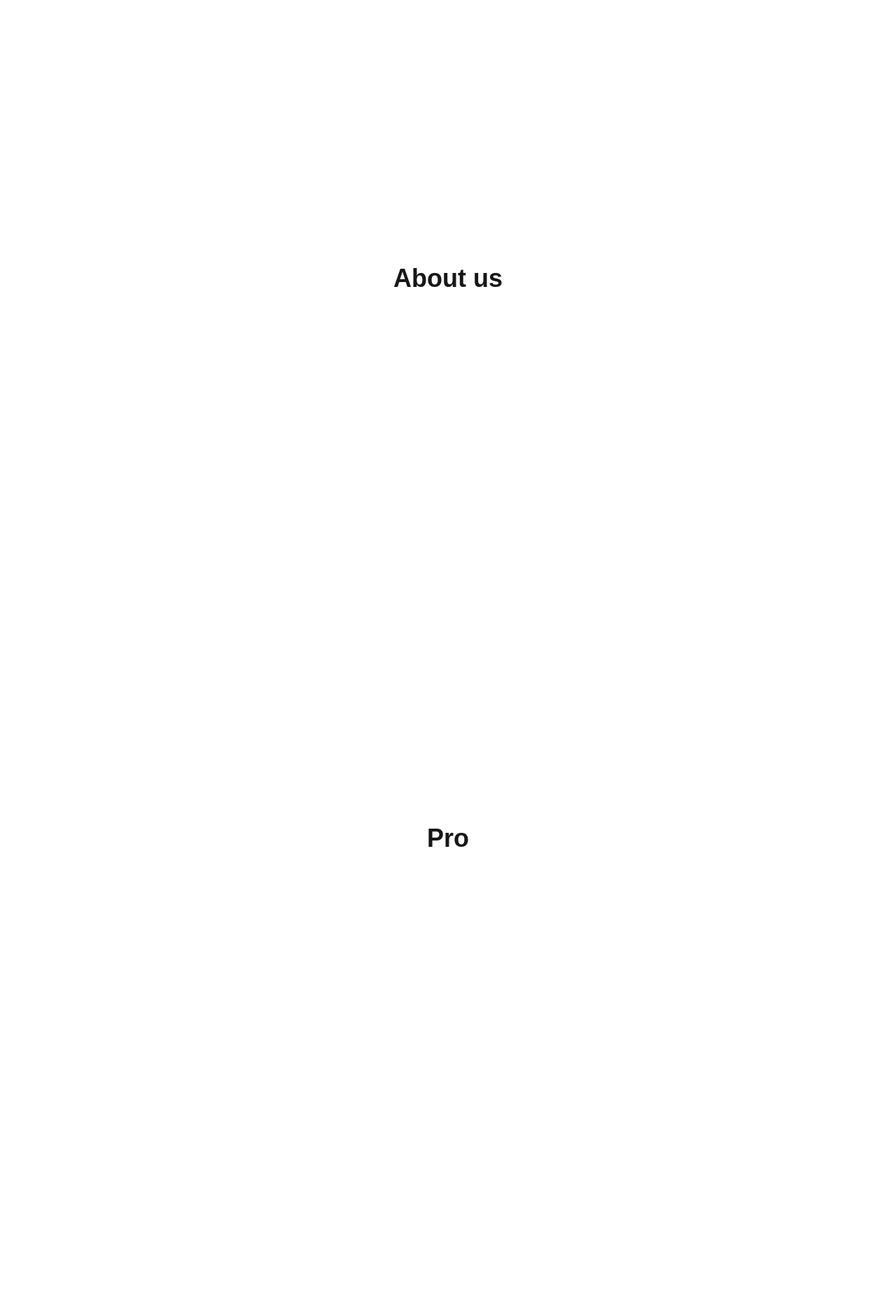
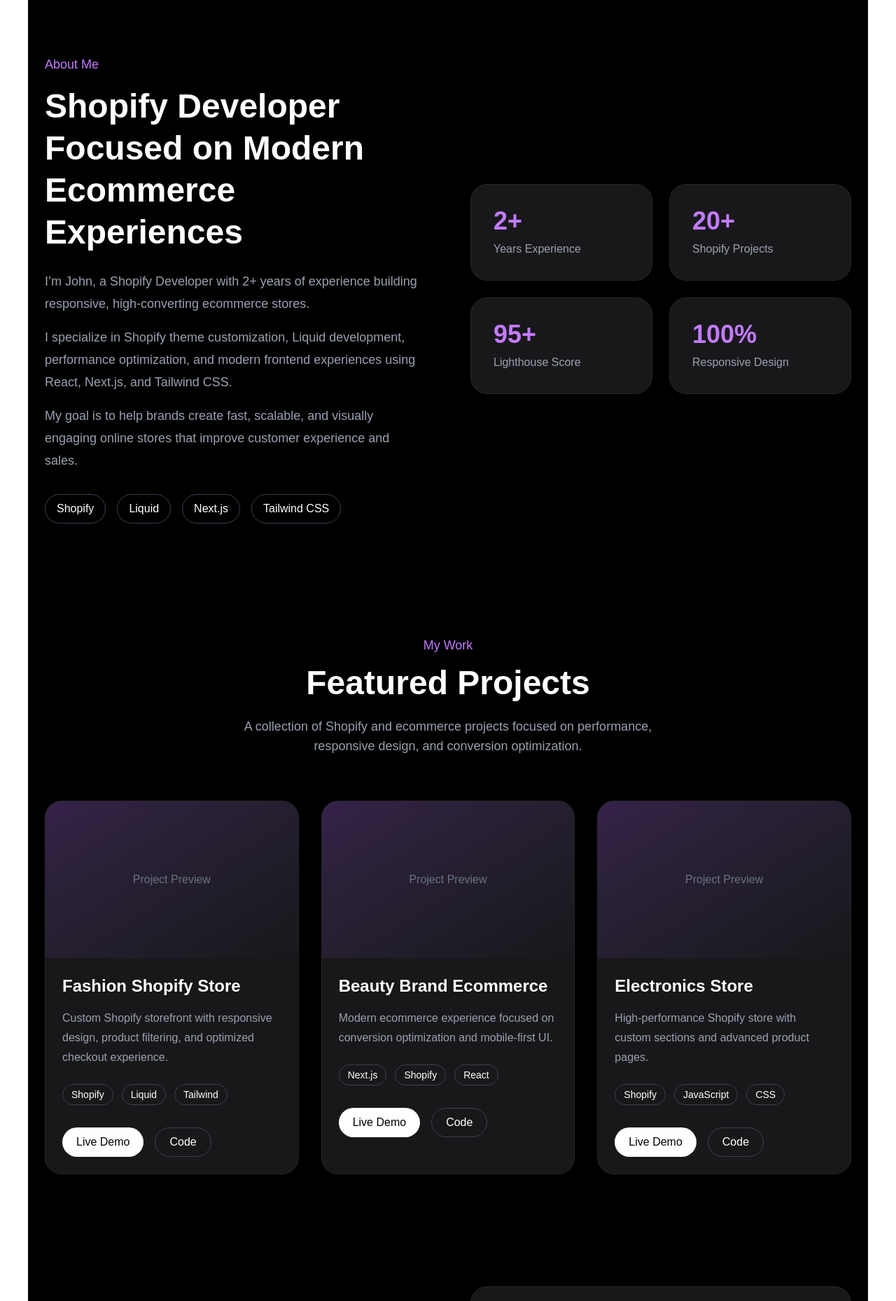
Before and after one commit to johng7831/My-Portfolio, a Next.js app: page / in a window 1280 px wide. Shown: the part 882-2741 px from the top of the page at 70% size. Built offline with nearby package versions, Linux system fonts and the light colour scheme.

Commit message:
Update portfolio pages

```diff
--- a/app/Hero/page.tsx
+++ b/app/Hero/page.tsx
@@ -1,9 +1,26 @@
 export default function Hero() {
   return (
-    <main className="flex min-h-screen items-center justify-center">
-      <h1 className="text-4xl font-bold">
-        Hi, I’m Your Name 👋
-      </h1>
-    </main>
+    <section className="min-h-screen flex items-center justify-center bg-black text-white px-6">
+      <div className="max-w-4xl text-center">
+
+        <p className="text-purple-400 text-lg mb-4">
+          Shopify Developer • 2+ Years Experience
+        </p>
+
+        <h1 className="text-5xl md:text-7xl font-bold leading-tight">
+          Hi, I’m John
+        </h1>
+
+        <h2 className="text-3xl md:text-5xl font-semibold mt-4">
+          I Build Modern Shopify Stores
+        </h2>
+
+        <p className="text-gray-400 text-lg mt-6 max-w-2xl mx-auto">
+          Shopify Developer specializing in custom themes,
+          ecommerce UI/UX, performance optimization, and
+          conversion-focused storefronts.
+        </p>
+      </div>
+    </section>
   );
 }
--- a/app/about/page.tsx
+++ b/app/about/page.tsx
@@ -1,9 +1,98 @@
 export default function About() {
   return (
-    <main className="flex min-h-screen items-center justify-center">
-      <h1 className="text-4xl font-bold">
-        About us
-      </h1>
-    </main>
+    <section className="min-h-screen bg-black text-white px-6 py-20 flex items-center">
+      <div className="max-w-6xl mx-auto grid md:grid-cols-2 gap-16 items-center">
+
+        {/* Left Side */}
+        <div>
+          <p className="text-purple-400 text-lg mb-4">
+            About Me
+          </p>
+
+          <h2 className="text-4xl md:text-5xl font-bold leading-tight">
+            Shopify Developer Focused on Modern Ecommerce Experiences
+          </h2>
+
+          <p className="text-gray-400 mt-6 text-lg leading-8">
+            I’m John, a Shopify Developer with 2+ years of experience
+            building responsive, high-converting ecommerce stores.
+          </p>
+
+          <p className="text-gray-400 mt-4 text-lg leading-8">
+            I specialize in Shopify theme customization, Liquid development,
+            performance optimization, and modern frontend experiences using
+            React, Next.js, and Tailwind CSS.
+          </p>
+
+          <p className="text-gray-400 mt-4 text-lg leading-8">
+            My goal is to help brands create fast, scalable, and visually
+            engaging online stores that improve customer experience and sales.
+          </p>
+
+          <div className="mt-8 flex gap-4 flex-wrap">
+            <span className="border border-gray-700 px-4 py-2 rounded-full">
+              Shopify
+            </span>
+
+            <span className="border border-gray-700 px-4 py-2 rounded-full">
+              Liquid
+            </span>
+
+            <span className="border border-gray-700 px-4 py-2 rounded-full">
+              Next.js
+            </span>
+
+            <span className="border border-gray-700 px-4 py-2 rounded-full">
+              Tailwind CSS
+            </span>
+          </div>
+        </div>
+
+        {/* Right Side */}
+        <div className="grid grid-cols-2 gap-6">
+
+          <div className="bg-zinc-900 p-8 rounded-3xl border border-zinc-800">
+            <h3 className="text-4xl font-bold text-purple-400">
+              2+
+            </h3>
+
+            <p className="text-gray-400 mt-2">
+              Years Experience
+            </p>
+          </div>
+
+          <div className="bg-zinc-900 p-8 rounded-3xl border border-zinc-800">
+            <h3 className="text-4xl font-bold text-purple-400">
+              20+
+            </h3>
+
+            <p className="text-gray-400 mt-2">
+              Shopify Projects
+            </p>
+          </div>
+
+          <div className="bg-zinc-900 p-8 rounded-3xl border border-zinc-800">
+            <h3 className="text-4xl font-bold text-purple-400">
+              95+
+            </h3>
+
+            <p className="text-gray-400 mt-2">
+              Lighthouse Score
+            </p>
+          </div>
+
+          <div className="bg-zinc-900 p-8 rounded-3xl border border-zinc-800">
+            <h3 className="text-4xl font-bold text-purple-400">
+              100%
+            </h3>
+
+            <p className="text-gray-400 mt-2">
+              Responsive Design
+            </p>
+          </div>
+
+        </div>
+      </div>
+    </section>
   );
 }
--- a/app/contact/page.tsx
+++ b/app/contact/page.tsx
@@ -1,9 +1,127 @@
 export default function Contact() {
   return (
-    <main className="flex min-h-screen items-center justify-center">
-      <h1 className="text-4xl font-bold">
-        Conatact
-      </h1>
-    </main>
+    <section className="min-h-screen bg-black text-white px-6 py-20 flex items-center">
+      <div className="max-w-6xl mx-auto grid md:grid-cols-2 gap-16 items-center">
+
+        {/* Left Side */}
+        <div>
+          <p className="text-purple-400 text-lg mb-4">
+            Contact Me
+          </p>
+
+          <h2 className="text-4xl md:text-5xl font-bold leading-tight">
+            Let’s Build Your Shopify Store
+          </h2>
+
+          <p className="text-gray-400 mt-6 text-lg leading-8">
+            Have a Shopify project or ecommerce idea in mind?
+            I’d love to help you create a modern, high-converting online store.
+          </p>
+
+          <div className="mt-10 space-y-6">
+
+            <div>
+              <h3 className="text-xl font-semibold">
+                Email
+              </h3>
+
+              <p className="text-gray-400 mt-2">
+                john@example.com
+              </p>
+            </div>
+
+            <div>
+              <h3 className="text-xl font-semibold">
+                Location
+              </h3>
+
+              <p className="text-gray-400 mt-2">
+                India
+              </p>
+            </div>
+
+            <div>
+              <h3 className="text-xl font-semibold">
+                Availability
+              </h3>
+
+              <p className="text-gray-400 mt-2">
+                Available for freelance projects
+              </p>
+            </div>
+
+          </div>
+        </div>
+
+        {/* Right Side - Form */}
+        <div className="bg-zinc-900 border border-zinc-800 rounded-3xl p-8">
+
+          <form className="space-y-6">
+
+            {/* Name */}
+            <div>
+              <label className="block mb-2 text-gray-300">
+                Full Name
+              </label>
+
+              <input
+                type="text"
+                placeholder="John Doe"
+                className="w-full bg-black border border-zinc-700 rounded-xl px-4 py-3 outline-none focus:border-purple-500"
+              />
+            </div>
+
+            {/* Email */}
+            <div>
+              <label className="block mb-2 text-gray-300">
+                Email Address
+              </label>
+
+              <input
+                type="email"
+                placeholder="john@example.com"
+                className="w-full bg-black border border-zinc-700 rounded-xl px-4 py-3 outline-none focus:border-purple-500"
+              />
+            </div>
+
+            {/* Project Type */}
+            <div>
+              <label className="block mb-2 text-gray-300">
+                Project Type
+              </label>
+
+              <input
+                type="text"
+                placeholder="Shopify Store Development"
+                className="w-full bg-black border border-zinc-700 rounded-xl px-4 py-3 outline-none focus:border-purple-500"
+              />
+            </div>
+
+            {/* Message */}
+            <div>
+              <label className="block mb-2 text-gray-300">
+                Message
+              </label>
+
+              <textarea
+                rows={5}
+                placeholder="Tell me about your project..."
+                className="w-full bg-black border border-zinc-700 rounded-xl px-4 py-3 outline-none focus:border-purple-500 resize-none"
+              />
+            </div>
+
+            {/* Button */}
+            <button
+              type="submit"
+              className="w-full bg-white text-black py-4 rounded-xl font-semibold hover:scale-[1.02] transition"
+            >
+              Send Message
+            </button>
+
+          </form>
+        </div>
+
+      </div>
+    </section>
   );
 }
--- a/app/projects/page.tsx
+++ b/app/projects/page.tsx
@@ -1,9 +1,101 @@
+const projects = [
+  {
+    title: "Fashion Shopify Store",
+    description:
+      "Custom Shopify storefront with responsive design, product filtering, and optimized checkout experience.",
+    tech: ["Shopify", "Liquid", "Tailwind"],
+  },
+  {
+    title: "Beauty Brand Ecommerce",
+    description:
+      "Modern ecommerce experience focused on conversion optimization and mobile-first UI.",
+    tech: ["Next.js", "Shopify", "React"],
+  },
+  {
+    title: "Electronics Store",
+    description:
+      "High-performance Shopify store with custom sections and advanced product pages.",
+    tech: ["Shopify", "JavaScript", "CSS"],
+  },
+];
+
 export default function Projects() {
   return (
-    <main className="flex min-h-screen items-center justify-center">
-      <h1 className="text-4xl font-bold">
-        Pro
-      </h1>
-    </main>
+    <section className="min-h-screen bg-black text-white px-6 py-20">
+      <div className="max-w-6xl mx-auto">
+
+        {/* Heading */}
+        <div className="text-center mb-16">
+          <p className="text-purple-400 text-lg mb-4">
+            My Work
+          </p>
+
+          <h2 className="text-4xl md:text-5xl font-bold">
+            Featured Projects
+          </h2>
+
+          <p className="text-gray-400 mt-6 max-w-2xl mx-auto text-lg">
+            A collection of Shopify and ecommerce projects focused on
+            performance, responsive design, and conversion optimization.
+          </p>
+        </div>
+
+        {/* Projects Grid */}
+        <div className="grid md:grid-cols-2 lg:grid-cols-3 gap-8">
+
+          {projects.map((project, index) => (
+            <div
+              key={index}
+              className="bg-zinc-900 border border-zinc-800 rounded-3xl overflow-hidden hover:-translate-y-2 transition duration-300"
+            >
+
+              {/* Project Image Placeholder */}
+              <div className="h-56 bg-gradient-to-br from-purple-500/20 to-zinc-900 flex items-center justify-center">
+                <span className="text-gray-500">
+                  Project Preview
+                </span>
+              </div>
+
+              {/* Content */}
+              <div className="p-6">
+                <h3 className="text-2xl font-semibold">
+                  {project.title}
+                </h3>
+
+                <p className="text-gray-400 mt-4 leading-7">
+                  {project.description}
+                </p>
+
+                {/* Tech Stack */}
+                <div className="flex flex-wrap gap-3 mt-6">
+                  {project.tech.map((item, i) => (
+                    <span
+                      key={i}
+                      className="border border-zinc-700 px-3 py-1 rounded-full text-sm"
+                    >
+                      {item}
+                    </span>
+                  ))}
+                </div>
+
+                {/* Buttons */}
+                <div className="flex gap-4 mt-8">
+
+                  <button className="bg-white text-black px-5 py-2 rounded-full font-medium hover:scale-105 transition">
+                    Live Demo
+                  </button>
+
+                  <button className="border border-zinc-700 px-5 py-2 rounded-full hover:bg-white hover:text-black transition">
+                    Code
+                  </button>
+
+                </div>
+              </div>
+            </div>
+          ))}
+
+        </div>
+      </div>
+    </section>
   );
 }
```
